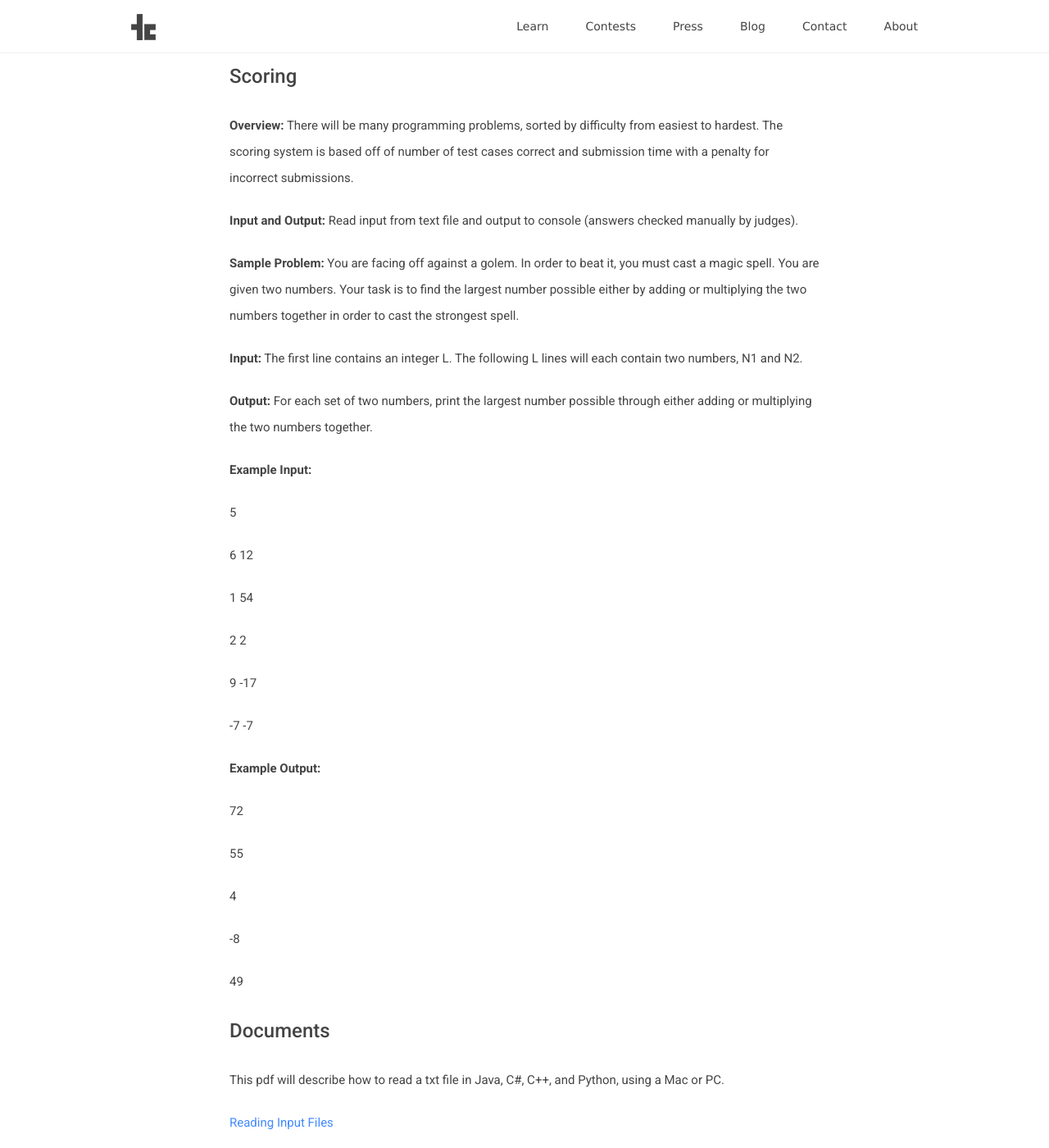
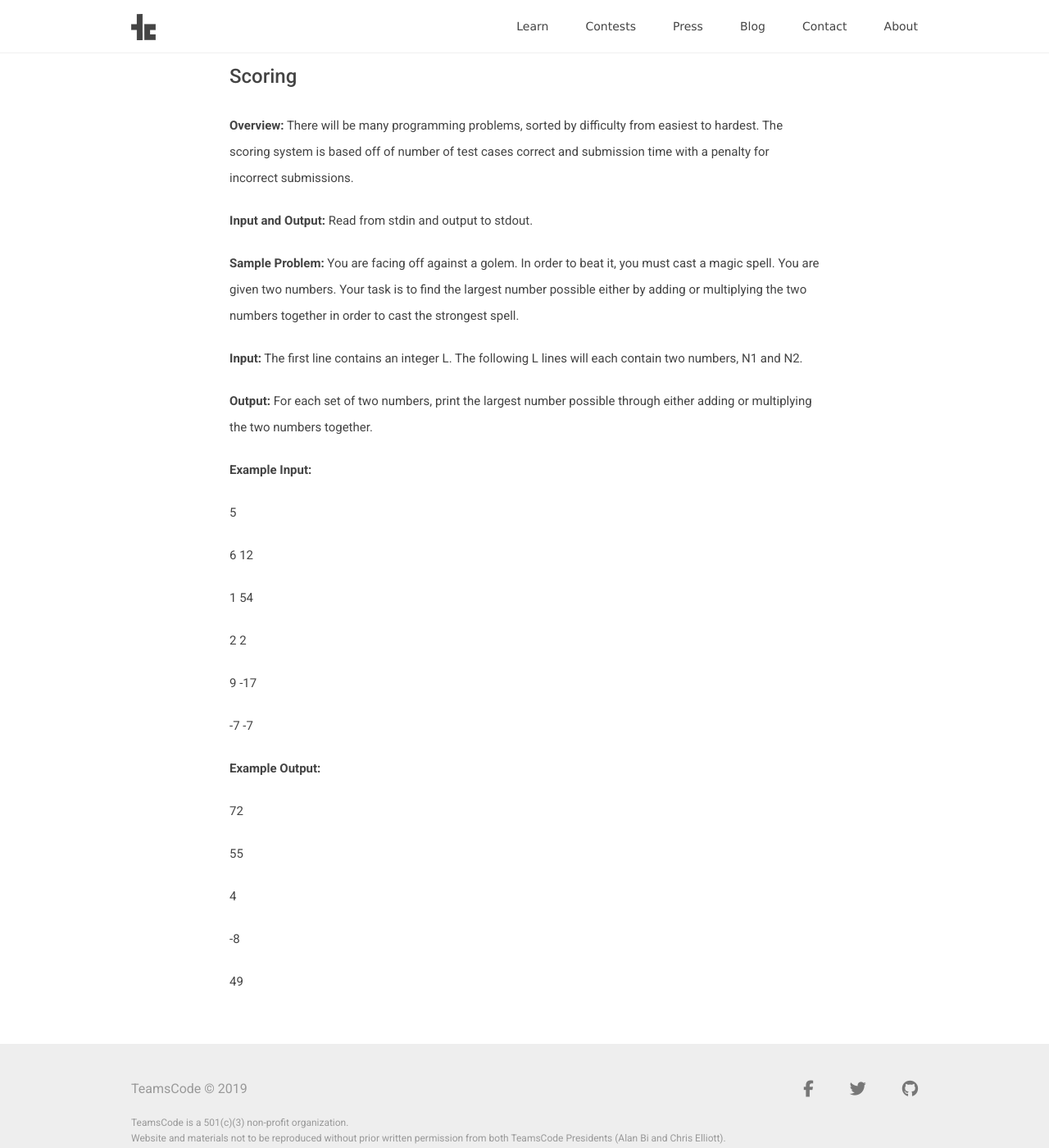
Before and after one commit to teamscode/teamscode.github.io, a Jekyll site: the page built from _posts/contests/2019-02-12-spring-2019-interlake-programming-contest.md, in a window 1280 px wide and 1400 px high, scrolled down 1720 px. Shown: the whole window at 82% size. Built offline with Jekyll 4.4.1, drawn with Linux system fonts in a browser that asks for light colours; nearby versions of some CDN libraries.

Commit message:
Update 2019-02-12-spring-2019-interlake-programming-contest.md

```diff
--- a/_posts/contests/2019-02-12-spring-2019-interlake-programming-contest.md
+++ b/_posts/contests/2019-02-12-spring-2019-interlake-programming-contest.md
@@ -58,7 +58,7 @@ Teams will be allowed one computer that run code in Java, C++, C#, or Python. We
 
 **Overview:** There will be many programming problems, sorted by difficulty from easiest to hardest. The scoring system is based off of number of test cases correct and submission time with a penalty for incorrect submissions.
 
-**Input and Output:** Read input from text file and output to console (answers checked manually by judges).
+**Input and Output:** Read from stdin and output to stdout.
 
 **Sample Problem:** You are facing off against a golem. In order to beat it, you must cast a magic spell. You are given two numbers. Your task is to find the largest number possible either by adding or multiplying the two numbers together in order to cast the strongest spell.
 
@@ -82,9 +82,3 @@ Teams will be allowed one computer that run code in Java, C++, C#, or Python. We
 4
 -8
 49
-
-# Documents #
-
-This pdf will describe how to read a txt file in Java, C#, C++, and Python, using a Mac or PC.
-
-<a href="/assets/docs/reading_input_files_packet.pdf">Reading Input Files</a>
```
